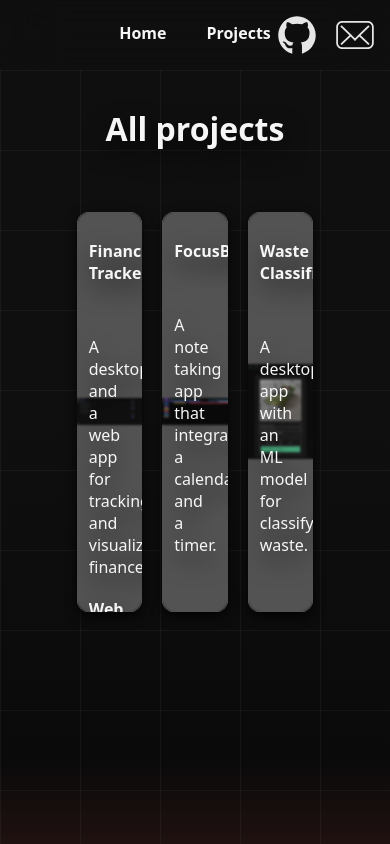
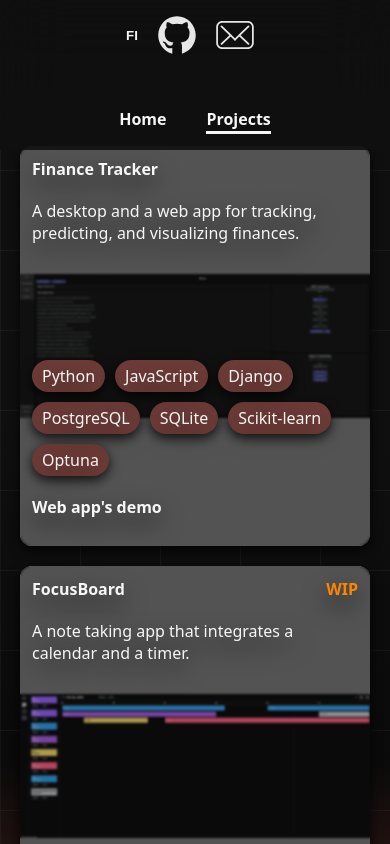
Before and after one commit to Stenberg-N/stenberg-n.github.io, a SvelteKit app: page /projects in a window 390 px wide. Built offline with nearby package versions, Linux system fonts and the light colour scheme.

Commit message:
Feat: Added initial language packs

```diff
--- /dev/null
+++ b/src/lib/i18n.ts
@@ -0,0 +1,53 @@
+import { writable } from 'svelte/store';
+import { browser } from '$app/environment';
+
+type Language = 'en' | 'fi'
+
+const translations: Record<Language, Record<string, string>> = {
+  en: {
+    home: 'Home',
+    projects: 'Projects',
+    "project.finance-tracker.description": "A desktop and a web app for tracking, predicting, and visualizing finances.",
+    "project.focusboard.description": "A note taking app that integrates a calendar and a timer.",
+    "project.waste-classifier.description": "A desktop app with an ML model for classifying waste.",
+    "project.finance-tracker.demo": "Web app's demo",
+    "alert.message": "Continue to GitHub?",
+    "alert.confirm": "Confirm",
+    "alert.cancel": "Cancel",
+    "alert.email": "Email copied!"
+  },
+  fi: {
+    home: 'Koti',
+    projects: 'Projektit',
+    "project.finance-tracker.description": "Työpöytä- ja verkkosovellus talousdatan seurantaan, ennustamiseen ja visualisointiin.",
+    "project.focusboard.description": "Muistiinpanosovellus joka sisältää myös ajastimen ja kalenterin.",
+    "project.waste-classifier.description": "Työpöytäsovellus jätteen tunnistamiseen.",
+    "project.finance-tracker.demo": "Verkkosovelluksen demo",
+    "alert.message": "Siirrytkö GitHubiin?",
+    "alert.confirm": "Vahvista",
+    "alert.cancel": "Peruuta",
+    "alert.email": "Sähköpostiosoite kopioitu!"
+  }
+};
+
+const isValidLanguage = (lang: string): lang is Language => ['en', 'fi'].includes(lang);
+
+const getInitialLanguage = (): Language => {
+  if (browser) {
+    const saved = localStorage.getItem('lang');
+    if (saved && isValidLanguage(saved)) return saved;
+  }
+
+  const userLanguage = navigator.language.split('-')[0];
+  return isValidLanguage(userLanguage) ? userLanguage : 'en';
+};
+
+const createI18nStore = () => {
+  const { subscribe, set, update } = writable<Language>(getInitialLanguage());
+
+  return { subscribe, set: (lang: Language) => { localStorage.setItem('lang', lang); set(lang); }, update };
+};
+
+export const lang = createI18nStore();
+
+export const t = { subscribe: (run: (value: Record<string, string>) => void) => lang.subscribe((lang) => run(translations[lang])) };
--- a/src/lib/projects.ts
+++ b/src/lib/projects.ts
@@ -3,24 +3,30 @@ export const projects = [
     id: 1,
     title: "Finance Tracker",
     slug: "finance-tracker",
-    description: "A desktop and a web app for tracking and visualizing finances.",
-    tech: ["Python", "Django", "SQLite & PostgreSQL", "JavaScript", "Scikit-learn", "Optuna"],
+    descriptionKey: "project.finance-tracker.description",
+    tech: ["Python", "JavaScript", "Django", "PostgreSQL", "SQLite", "Scikit-learn", "Optuna"],
     picture: "/images/desktop-finance-tracker1.png",
+    isWIP: false,
+    demo: "project.finance-tracker.demo",
   },
   {
     id: 2,
     title: "FocusBoard",
     slug: "focusboard",
-    description: "A note taking app that integrates a calendar and a timer.",
+    descriptionKey: "project.focusboard.description",
     tech: ["Svelte", "Rust", "TypeScript", "JavaScript", "Tauri"],
     picture: "/images/focusboard5.png",
+    isWIP: true,
+    demo: "",
   },
   {
     id: 3,
     title: "Waste Classifier",
     slug: "waste-classifier",
-    description: "A desktop app with an ML model for classifying waste.",
+    descriptionKey: "project.waste-classifier.description",
     tech: ["Python", "PyTorch", "PyQt 6"],
     picture: "/images/waste-classifier1.png",
-  }
+    isWIP: false,
+    demo: "",
+  },
 ]
--- a/src/routes/+layout.svelte
+++ b/src/routes/+layout.svelte
@@ -1,18 +1,24 @@
 <script lang="ts">
   import { fly } from 'svelte/transition';
-  import { setContext } from 'svelte';
+  import { onMount, setContext } from 'svelte';
   import { resolve } from '$app/paths';
+  import { t, lang } from '$lib/i18n';
 
   import '../styles.css';
 
   setContext('onHomeScreen', { getOnHomeScreen: () => onHomeScreen, setOnHomeScreen });
 
 	let { children } = $props();
+  let currentPage = $state<string>('/')
   let isAlert = $state<boolean>(false);
   let isRedirecting = $state<boolean>(false);
   let alertMessage = $state<string>('');
   let onHomeScreen = $state<boolean>(true);
   let height = $state<number>(40);
+
+  onMount(() => {
+    currentPage = window.location.pathname;
+  });
 
   $effect(() => {
     if (isAlert && !isRedirecting) {
@@ -26,14 +32,14 @@
 
   function redirect() {
     isRedirecting = true;
-    alertMessage = 'Continue to GitHub?';
+    alertMessage = $t['alert.message'];
     isAlert = true;
   }
 
   function copyEmail() {
     let text = 'stenbergniko@outlook.com';
     navigator.clipboard.writeText(text);
-    alertMessage = 'Email copied!';
+    alertMessage = $t['alert.email'];
     isAlert = true;
   }
 
@@ -49,15 +55,15 @@
 {#if isAlert}
   <div id="alert-container" style="height: {height}px" transition:fly={{ y: 100, duration: 400, delay: 100 }}>
     <div class="alert-content" style="display: flex; flex-direction: row;">
-      <p id="alert-message" style="margin: 0;">{alertMessage}</p>
+      <p id="alert-message">{alertMessage}</p>
       <div style="display: flex; flex: 1;"></div>
       <button id="alert-close-btn" class="interactive-el" onclick={() => {isAlert = false; isRedirecting = false; }}><img src="/assets/close-x.svg" alt="Close alert"></button>
     </div>
     {#if isRedirecting}
       <div style="display: flex; flex: 1;"></div>
       <div id="redirect-buttons" style="display: flex; flex-direction: row; gap: 10px; padding-bottom: 5px;">
-        <a class="anchor interactive-el" href="https://github.com/Stenberg-N">Confirm</a>
-        <button class="interactive-el" onclick={() => { isAlert = false; isRedirecting = false; }}>Cancel</button>
+        <a class="anchor interactive-el" href="https://github.com/Stenberg-N">{$t['alert.confirm']}</a>
+        <button class="interactive-el" onclick={() => { isAlert = false; isRedirecting = false; }}>{$t['alert.cancel']}</button>
       </div>
     {/if}
   </div>
@@ -69,12 +75,15 @@
   {#if !onHomeScreen}
     <a id="back-btn" class="interactive-el" style="position: fixed; left: 16px; max-height: 24px;" href={resolve("/projects")} transition:fly={{ y: 20, duration: 200, delay: 100 }}><img style="transform: rotate(90deg); max-width: 24px; max-height: 24px;" src="/assets/arrow.svg"alt="Back arrow"></a>
   {/if}
-  <div style="display: flex; flex: 1; justify-content: center; gap: 40px;">
-    <a class="anchor" href={resolve("/")}>Home</a>
-    <a class="anchor" href={resolve("/projects")}>Projects</a>
+  <div id="nav-links">
+    <a class="anchor" class:current={currentPage === '/'} onclick={() => currentPage = '/'} href={resolve("/")}>{$t.home}</a>
+    <a class="anchor" class:current={currentPage === '/projects'} onclick={() => currentPage = '/projects'} href={resolve("/projects")}>{$t.projects}</a>
   </div>
-  <button id="github-link" class="interactive-el" style="position: fixed; right: 74px;" onclick={() => redirect()}><img src="/assets/github-logo.svg" alt="GitHub Profile"></button>
-  <button id="email-link" class="interactive-el" style="position: fixed; right: 16px;" onclick={() => { if (!isRedirecting) copyEmail(); }} class:disabled={isRedirecting}><img src="/assets/email-logo.svg" alt="Email"></button>
+  <div id="link-btns">
+    <button id="lang-switch" class="interactive-el" style="color: #f6f6f6; font-weight: 800;" onclick={() => { if ($lang === 'en') { lang.set('fi'); } else lang.set('en'); }}>{$lang === 'en' ? 'FI' : 'EN'}</button>
+    <button id="github-link" class="interactive-el" onclick={() => redirect()}><img src="/assets/github-logo.svg" alt="GitHub Profile"></button>
+    <button id="email-link" class="interactive-el" onclick={() => { if (!isRedirecting) copyEmail(); }} class:disabled={isRedirecting}><img src="/assets/email-logo.svg" alt="Email"></button>
+  </div>
 </nav>
 
 <main class="content">
@@ -84,9 +93,9 @@
 <style>
   #grid-background {
     position: fixed;
-    top: 70px;
+    top: 90px;
     left: 0;
-    height: calc(100vh - 70px);
+    height: calc(100vh - 90px);
     width: 100vw;
     z-index: -1;
     background-image:
@@ -100,7 +109,7 @@
     top: 0;
     left: 0;
     width: 100%;
-    height: 70px;
+    height: 90px;
     display: flex;
     flex-direction: row;
     align-items: center;
@@ -112,9 +121,27 @@
   }
 
   .content {
-    margin-top: 70px;
-    min-height: calc(100vh - 78px);
+    height: 100vh;
     padding: 1rem;
+    overflow-y: auto;
+    overflow-x: hidden;
+  }
+
+  #nav-links {
+    display: flex;
+    flex: 1;
+    justify-content: center;
+    gap: 40px;
+  }
+
+  #link-btns {
+    position: fixed;
+    right: 16px;
+    display: flex;
+    flex-direction: row;
+    align-items: center;
+    gap: 20px;
+    width: 138px;
   }
 
   #github-link img, #email-link img, #back-btn img {
@@ -183,4 +210,23 @@
     cursor: not-allowed;
     transform: none;
   }
+
+  .current::after {
+    width: 100%;
+  }
+
+  @media (max-width: 500px) {
+    #nav-bar {
+      height: 150px;
+    }
+
+    #nav-links {
+      align-self: flex-end;
+    }
+
+    #link-btns {
+      right: calc(50% - 69px);
+      align-self: flex-start;
+    }
+  }
 </style>
--- a/src/routes/projects/+page.svelte
+++ b/src/routes/projects/+page.svelte
@@ -3,6 +3,7 @@
   import { projects } from '$lib/projects';
   import { goto } from '$app/navigation';
   import { resolve } from '$app/paths';
+  import { t } from '$lib/i18n';
 
   type ProjectSlug = 'finance-tracker' | 'focusboard' | 'waste-classifier';
   type ProjectRoute = `/projects/${ProjectSlug}`;
@@ -15,18 +16,27 @@
 
 </script>
 
-<h1 style="justify-self: center; filter: drop-shadow(0 10px 12px rgba(0,0,0,0.8)); user-select: none;">All projects</h1>
-
 <div id="projects">
-  {#each projects as { id, title, slug, picture, description } (id)}
+  {#each projects as { id, title, slug, picture, descriptionKey, demo, tech, isWIP } (id)}
     <div role="link" tabindex="0" class="project anchor" style="background-image: url({picture});" onclick={() => goto(resolve(`/projects/${slug}` as ProjectRoute))} onkeydown={(e) => { if (e.key === 'Enter' || e.key === ' ') { e.preventDefault(); goto(resolve(`/projects/${slug}` as ProjectRoute))} }}>
-      <div style="margin-bottom: 16px; position: relative; z-index: 1;">
-        <p style="filter: drop-shadow(0 10px 12px rgba(0,0,0,0.8)); font-weight: 800;">{ title }</p>
+      <div style="display: flex; flex-direction: row; 16px; position: relative; z-index: 1;">
+        <p style="font-weight: 800;">{ title }</p>
+        <div style="display: flex; flex: 1;"></div>
+        {#if isWIP}
+          <p style="font-weight: 800; color: #ff8500">WIP</p>
+        {/if}
       </div>
       <div style="display: flex; flex-direction: column; flex: 1 1 0; gap: 20px; margin-top: 20px; position: relative; z-index: 1;">
-          <p style="margin: 0; font-weight: normal; filter: drop-shadow(0 10px 12px rgba(0,0,0,0.8));">{description}</p>
+          <p style="font-weight: normal;">{$t[descriptionKey]}</p>
+          <div style="display: flex; flex-direction: row; flex-wrap: wrap; gap: 10px; max-width: 400px; max-height: 140px; margin-top: auto;">
+            {#each tech as t (t)}
+              <div class="technology-card">
+                <p>{t}</p>
+              </div>
+            {/each}
+          </div>
           {#if id === 1}
-            <a class="anchor" style="margin-top: auto; width: fit-content; filter: drop-shadow(0 10px 12px rgba(0,0,0,0.8));" onclick={(e) => e.stopPropagation()} href="https://site--financetracker-app--kwlb8kg8h4nw.code.run/login/?next=/">Web app's demo</a>
+            <a class="anchor" style="width: fit-content; filter: drop-shadow(0 10px 12px rgba(0,0,0,0.8));" onclick={(e) => e.stopPropagation()} href="https://site--financetracker-app--kwlb8kg8h4nw.code.run/login/?next=/">{$t[demo]}</a>
           {/if}
       </div>
     </div>
@@ -49,17 +59,18 @@
     flex: 1 1 400px;
     justify-content: center;
     gap: 20px;
-    width: 100%;
-    height: 100%;
     padding: 40px;
+    margin-top: 90px;
     user-select: none;
   }
 
   .project {
     display: flex;
     flex-direction: column;
+    min-width: 350px;
     max-width: calc(100% / 4);
     width: 100%;
+    min-height: 250px;
     height: 400px;
     border-radius: 12px;
     padding: 12px;
@@ -91,4 +102,14 @@
     box-shadow: 0 8px 24px rgba(0,0,0,1);
     cursor: pointer;
   }
+
+  .technology-card {
+    align-content: center;
+    height: 32px;
+    background-color: hsl(4, 32%, 32%);
+    border-radius: 16px;
+    padding: 2px 10px;
+    font-weight: normal;
+    box-shadow: 0 4px 12px rgba(0,0,0,0.8);
+  }
 </style>
--- a/src/styles.css
+++ b/src/styles.css
@@ -1,16 +1,33 @@
 html {
   box-sizing: border-box;
+  height: 100%;
+  margin: 0;
+  padding: 0;
+  overflow: hidden;
   background-image: linear-gradient(180deg, #0f0f0f 50%, #0a0a0a 90%, #1f1110);
   color: #f6f6f6;
-  font-family: system-ui, -apple-system, "Segoe UI", Roboto, "Helvetica Neue", Arial, sans-serif;
+  font-family: system-ui, -apple-system, BlinkMacSystemFont, 'Segoe UI', Roboto, Oxygen, Ubuntu, Cantarell, 'Open Sans', 'Helvetica Neue', sans-serif;
   font-size: 16px;
+}
+
+body {
+  margin: 0;
 }
 
 *, *::after, *::before {
   box-sizing: inherit;
 }
 
-html::-webkit-scrollbar {
+* p {
+  margin: 0;
+  filter: drop-shadow(0 10px 12px rgba(0,0,0,0.8));
+}
+
+* h1 {
+  filter: drop-shadow(0 10px 12px rgba(0,0,0,0.8));
+}
+
+*::-webkit-scrollbar {
   display: none;
 }
 
```
Also changed, not shown: src/routes/+page.svelte (+26 -1 lines).
